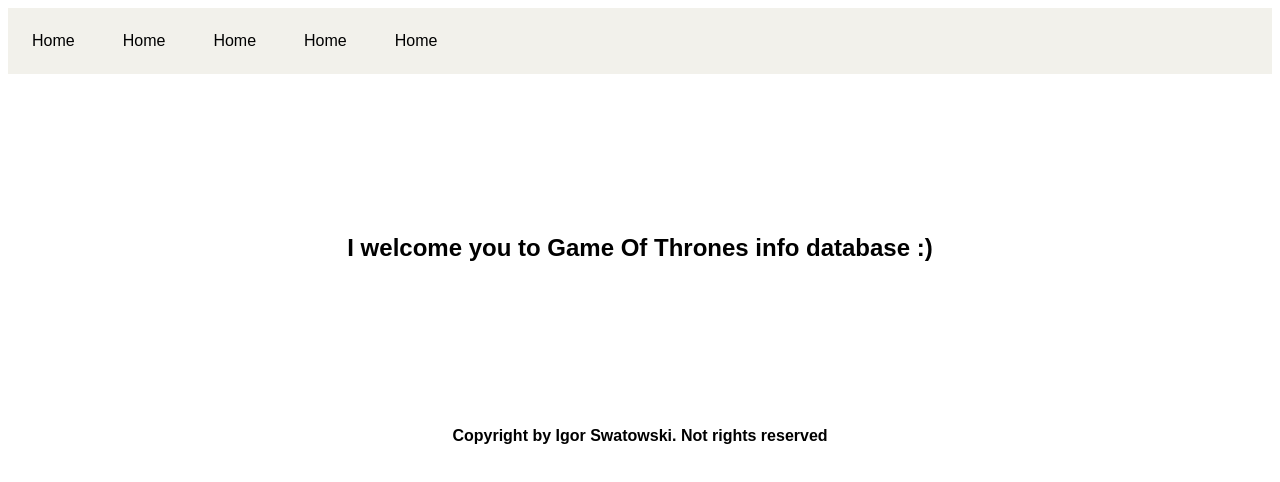
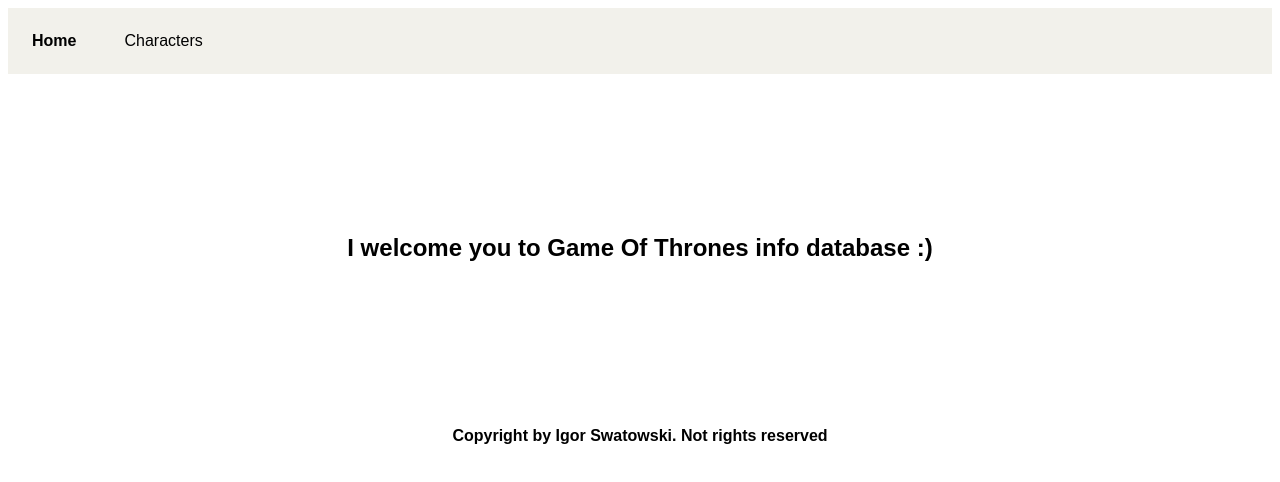
Before and after one commit to IgorSwatowski/Info-Game-Of-Thrones-API, a React (Create React App) app: page / in a window 1280 px wide. Shown: the top 482 px of the page. Built offline with nearby package versions, Linux system fonts and the light colour scheme.

Commit message:
Changed menu style and added routing with active route style. Amplified single API with axios

```diff
--- a/src/App.js
+++ b/src/App.js
@@ -9,7 +9,7 @@
 import Root from './views/Root';
 import Menu from './components/Menu/Menu';
 import Footer from './components/Footer/Footer';
-import CharactersList from './views/Mainpage/components/CharactersList';
+import CharactersList from './views/Characters/CharactersList';
 
 function App() {
   return (
--- a/src/api/index.js
+++ b/src/api/index.js
@@ -0,0 +1,9 @@
+import axios from 'axios';
+
+export const api = axios.create({
+    baseURL: 'https://api.got.show/api/',
+})
+
+export const endpoints = {
+    characters: 'book/characters/'
+}
--- a/src/components/Menu/Menu.jsx
+++ b/src/components/Menu/Menu.jsx
@@ -1,3 +1,5 @@
+import { NavLink } from 'react-router-dom';
+
 // Components =======================
 import { Navigation, NavLi } from './styles/MenuStyles';
 
@@ -5,11 +7,22 @@
 
     return(
         <Navigation>
-            <NavLi>Home</NavLi>
-            <NavLi>Home</NavLi>
-            <NavLi>Home</NavLi>
-            <NavLi>Home</NavLi>
-            <NavLi>Home</NavLi>
+            <NavLi>
+                <NavLink
+                    exact to="/"
+                    style={{textDecoration: 'none', color: 'black'}}
+                    activeStyle={{fontWeight: "bold", color: "black"}}>
+                    Home
+                </NavLink>
+            </NavLi>
+            <NavLi>
+                <NavLink
+                    to="/characters"
+                    style={{textDecoration: 'none', color: 'black'}}
+                    activeStyle={{fontWeight: "bold", color: "black"}}>
+                    Characters
+                </NavLink>
+            </NavLi>
         </Navigation>
     )
 }
--- a/src/components/Menu/styles/MenuStyles.jsx
+++ b/src/components/Menu/styles/MenuStyles.jsx
@@ -4,6 +4,8 @@
   display: flex;
   flex-direction: row;
   background-color: #F2F1EB;
+  text-decoration: none;
+
 `
 export const NavLi = styled.li`
   text-decoration: none;
--- /dev/null
+++ b/src/views/Characters/CharactersList.jsx
@@ -0,0 +1,28 @@
+import React, { useState, useEffect } from 'react';
+import { api, endpoints } from 'api';
+
+const CharactersList = () => {
+  const [characters] = useState([]);
+
+  useEffect(() => {
+    api.get(endpoints.characters)
+      .then(({ data } ) => {
+        console.log(data)
+      })
+      .catch((error) => {
+        console.log(error)
+      })
+  }, []);
+
+  return (
+    <div>
+      {characters.length
+      ? characters.map(character => <div key={character.name} />)
+      : <h2>There is nothing</h2>}
+    </div>
+  );
+}
+
+CharactersList.propTypes = {};
+
+export default CharactersList;
--- a/src/views/Mainpage/components/CharactersList.jsx
+++ /dev/null
@@ -1,8 +0,0 @@
-const CharactersList = () => {
-
-    return(
-        <h1>See all the characters on Game Of Thrones</h1>
-    )
-}
-
-export default CharactersList;
--- a/src/views/Root.js
+++ b/src/views/Root.js
@@ -1,8 +1,5 @@
-import React, { useState, useEffect } from 'react';
+import React from 'react';
 import styled from 'styled-components';
-
-// Components ============================
-import CharactersList from './Mainpage/components/CharactersList';
 
 const Wrapper = styled.div`
   display: flex;
```
Also changed, not shown: src/views/Mainpage/Mainpage.jsx (deleted), 1 other file (tests, documents, lock files or other folders).
